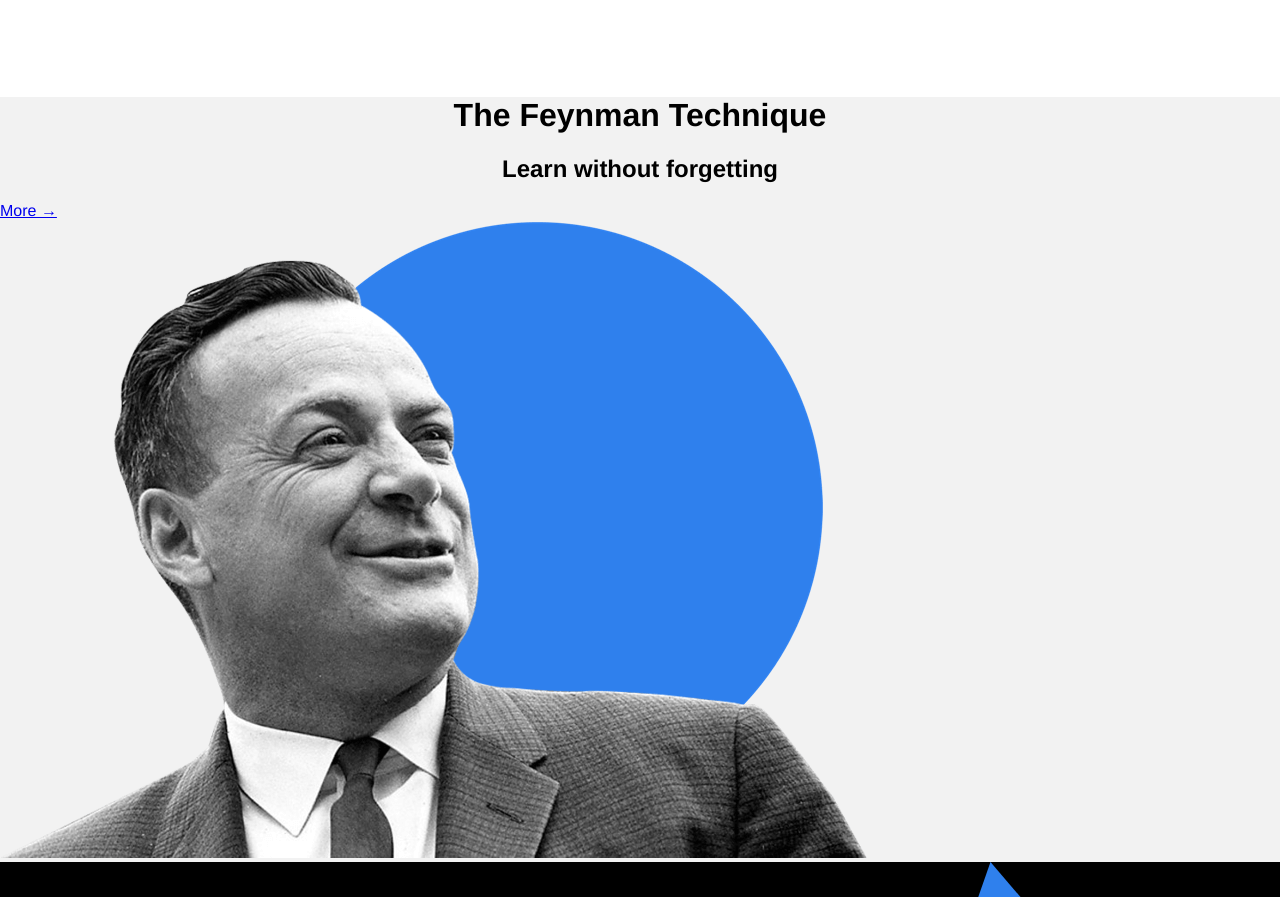
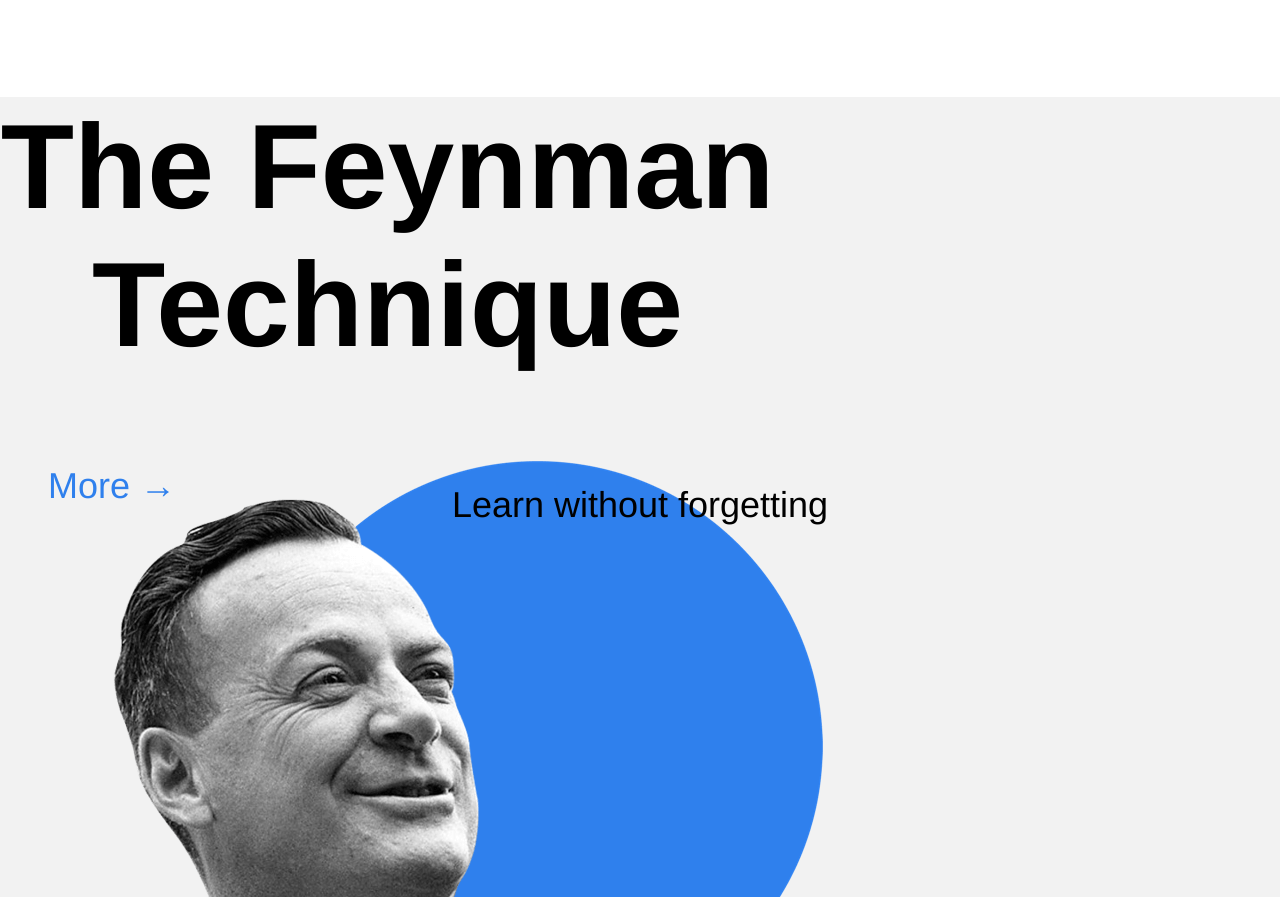
Before and after one commit to Samm96/web_project_1, a plain HTML site: page index.html in a window 1280 px wide. Shown: the part 2222-3119 px from the top of the page. Drawn offline with Linux system fonts and the light colour scheme.

Commit message:
Feynman stuck still

```diff
--- a/index.html
+++ b/index.html
@@ -117,8 +117,8 @@
 
       <section class="feynman">
         <div>
-        <h1 class="feynman__title">The Feynman Technique</h1>
-        <h2 class="feynman__subtitle">Learn without forgetting</h2>
+        <h2 class="feynman__title">The Feynman Technique</h2>
+        <h3 class="feynman__subtitle">Learn without forgetting</h3>
         <a href="#" class="feynman__link">More →</a>
           </div>
           <img class="feynman__image" src="images/feynman.png" alt="A picture of Richard Feynman, a world-renowned quantum physicist.
--- a/styles/style.css
+++ b/styles/style.css
@@ -202,19 +202,44 @@ position: relative;
 .feynman__title {
   text-align: center;
   justify-content: center;
+  max-width: 775px;
+  margin: 0;
+  padding: 0;
+  line-height: 1.15;
+  font-size: 120px;
+  font-weight: bold;
 }
 
 /* unsure how to move this element */
 .feynman__subtitle {
+  position: relative;
   text-align: center;
   justify-content: center;
+  top: 70px;
+  margin-bottom: 0;
+  padding: 0;
+  line-height: 51px;
+  font-size: 36px;
+  font-weight: normal;
 }
 
 .feynman__link {
-
+  position: absolute;
+  left: 48px;
+  margin: 0;
+  padding: 0;
+  line-height: 51px;
+  font-size: 36px;
+  font-weight: normal;
+  text-decoration: none;
+  color: #2f80ed;
 }
 
 .feynman-image {
+  height: 637px;
+  width: 867px;
+  margin: 0;
+  padding: 0;
  }
 
 
```
